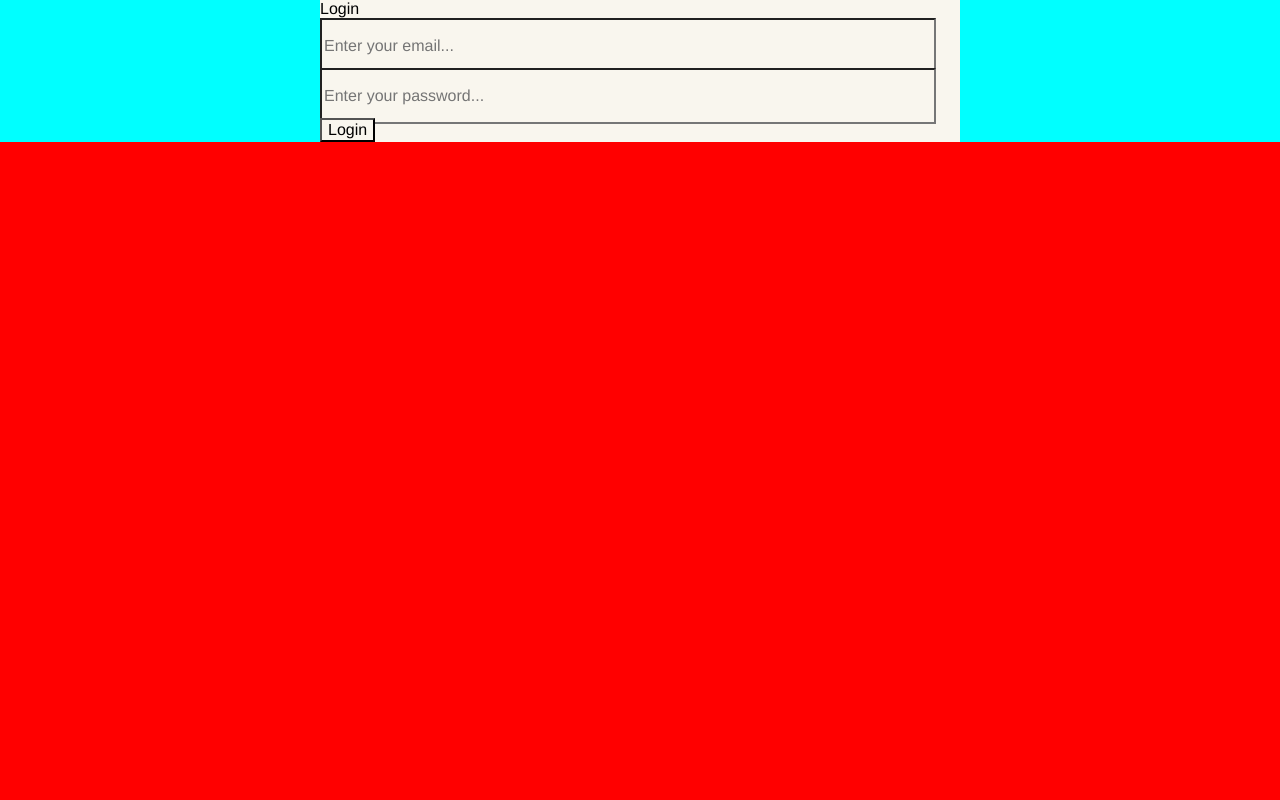
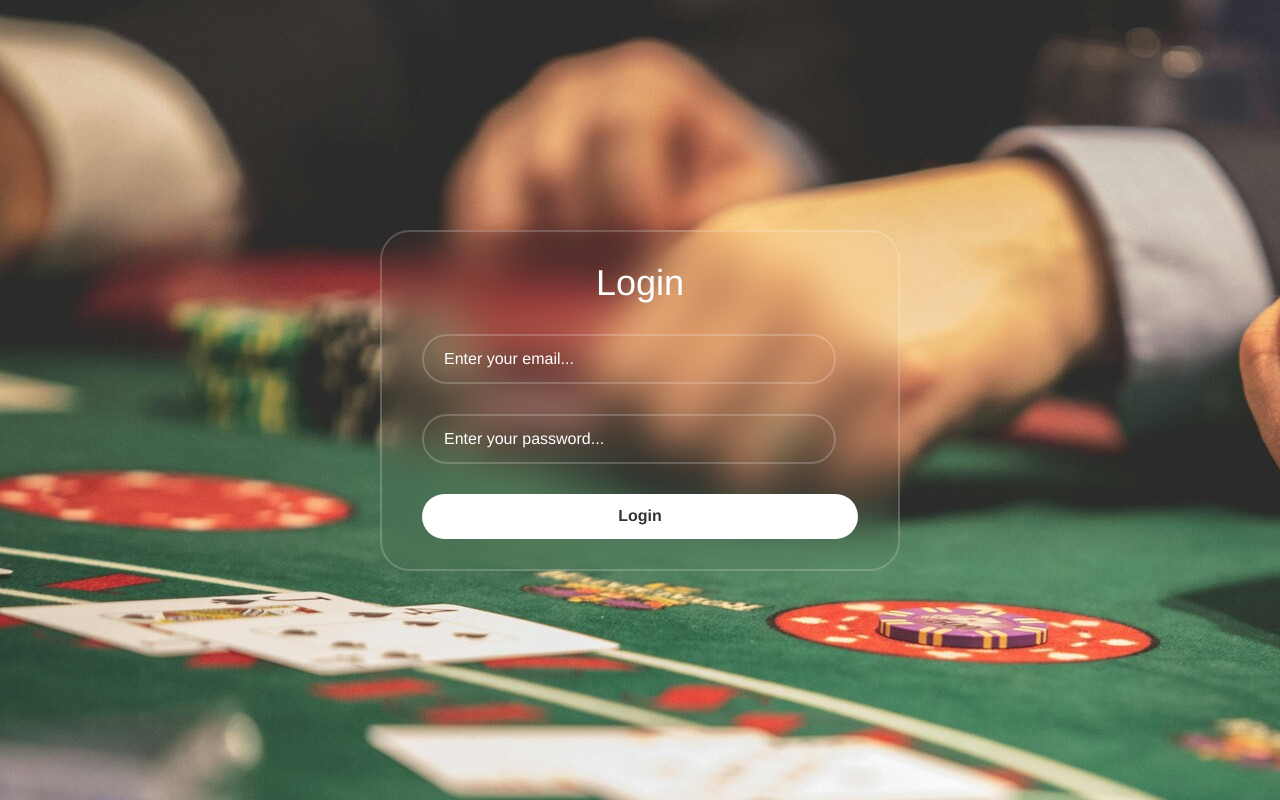
Before and after one commit to EmilErikssonKAU/klararhantentan, a React (Create React App) app in the folder frontend/: page / in a window 1280 px wide. Built offline with nearby package versions, Linux system fonts and the light colour scheme.

Commit message:
Login page designed, but not implemented with backend

```diff
--- a/frontend/public/loginStyles.css
+++ b/frontend/public/loginStyles.css
@@ -1,23 +1,66 @@
 .wrapper-public {
     display: flex;
     flex-direction: column;
+    justify-content: center;
     align-items: center;
-    background-color: aqua;
-    width: inherit;
-    min-height: inherit;
+    /*background-color: darkgreen;*/
+    background: url('poker-background.jpg');
+    width: 100vw;
+    min-height: 100vh;
+    color: white;
 }
 
 .wrapper-login {
-    width: 50%;
-    background-color: purple;
+    width: 520px;
+    background: transparent;
+    border: 2px solid rgba(255,255,255,.2);
+    backdrop-filter: blur(20px);
+    border-radius: 30px;
+    overflow: hidden;
+    padding: 30px 40px;
+}
+
+.wrapper-login form{
+    background: inherit;
+    backdrop-filter: blur(20px);
 }
 
 .wrapper-login .input-box {
     width: 95%;
     height: 50px;
+    margin: 30px 0;
+    background: inherit;
+}
+
+.wrapper-login h1{
+    font-size: 36px;
+    text-align: center;
+    background: inherit;
 }
 
 .input-box input {
     width: 100%;
     height: 100%;
+    background: transparent;
+    outline: none;
+    border: 2px solid rgba(255,255,255,.2);
+    border-radius: 40px;
+    color: white;
+    padding: 20px 45px 20px 20px;
 }
+
+.input-box input::placeholder{
+    color:white;
+}
+
+.wrapper-login button{
+    width: 100%;
+    height: 45px;
+    background: white;
+    border: none;
+    outline: none;
+    border-radius: 40px;
+    box-shadow: 0 0 10px rgba(0,0,0,-1);
+    color: #333;
+    font-weight: 600;
+}
--- a/frontend/public/styles.css
+++ b/frontend/public/styles.css
@@ -9,6 +9,8 @@
     font-size: 16px;
     font-weight: 525;
     margin: 0px;
+    padding: 0px;
+    box-sizing: border-box;
 }
 
 body {
@@ -18,6 +20,7 @@ body {
 }
 
 .root {
-    min-height: inherit;
-    width: inherit;
+    background-color: pink;
+    min-height: 100vh;
+    width: 100vw;
 }
--- a/frontend/src/components/Login.js
+++ b/frontend/src/components/Login.js
@@ -14,6 +14,7 @@ const Login = () => {
         <div className="input-box">
           <input
           placeholder="Enter your password..."
+          type="password"
           required />
         </div>
 
```
Also changed, not shown: frontend/public/poker-background.jpg (added).
